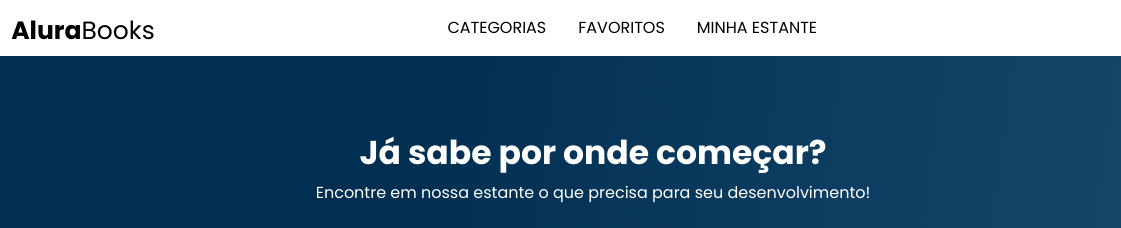
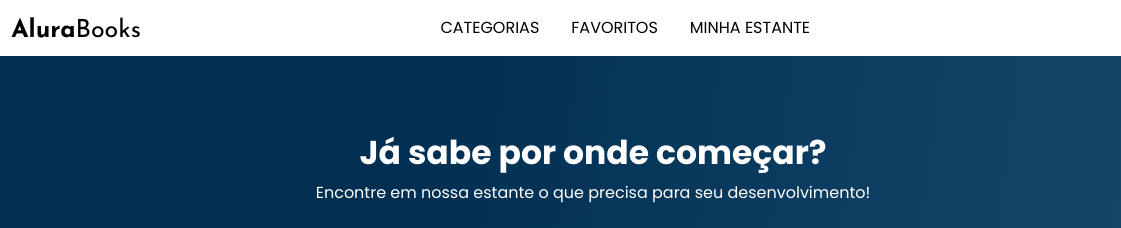
Before and after one commit to Davi-Antonio-Ourives-Moreira/Projeto-Alura-AluraBooks, a plain HTML site: page index.html in a window 1280 px wide. Shown: the top 228 px of the page, 47-1168 px from the left. Drawn offline with nearby package versions, Linux system fonts and the light colour scheme.

Commit message:
complemento de estilos

```diff
--- a/styles/style.css
+++ b/styles/style.css
@@ -1,4 +1,5 @@
 @import url('https://fonts.googleapis.com/css2?family=Poppins:ital,wght@0,100;0,200;0,300;0,400;0,500;0,600;0,700;0,800;0,900;1,100;1,200;1,300;1,400;1,500;1,600;1,700;1,800;1,900&display=swap');
+@import url('https://fonts.googleapis.com/css2?family=Josefin+Sans:ital,wght@0,100..700;1,100..700&display=swap');
 
 @import url("./header.css");
 @import url("./banner.css");
@@ -13,8 +14,12 @@
     --cor-laranja: #EB9B00;
     --cor-azul: #002F52;
     --cor-degrade-azul: linear-gradient(97.54deg, #002F52 35.49%, #326589 165.37%);
+    --cor-preto: #000000;
+    --cor-cinza-1: #474646;
+    --cor-cinza-2: #858585;
 
     --fonte-principal: "Poppins";
+    --fonte-secundaria: "Josefin Sans";
 }
 
 body{
```
